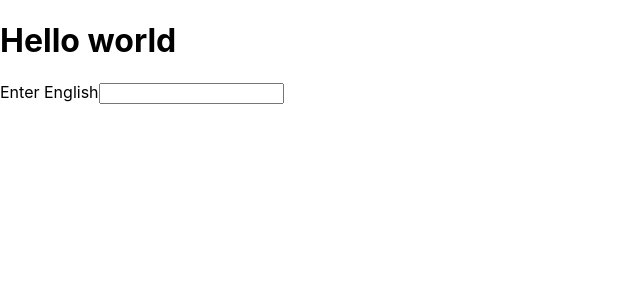
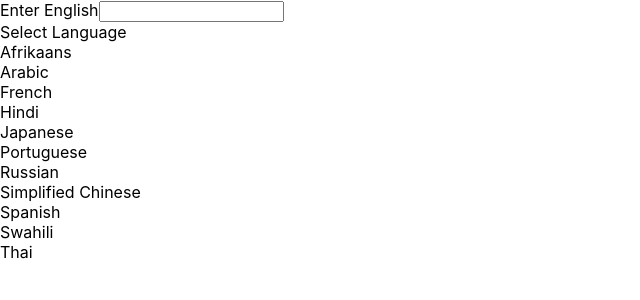
Before and after one commit to zahoorshinwari/translate-app-react, a React (Create React App) app: page / in a window 1280 px wide. Shown: the top 300 px of the page, without its empty margins (0-640 px from the left). Built offline with nearby package versions, Linux system fonts and the light colour scheme.

Commit message:
added languages component

```diff
--- a/src/App.js
+++ b/src/App.js
@@ -1,12 +1,14 @@
 
 import './App.css';
 import Field from './components/Field';
+import Languages from './components/Languages';
 
 function App() {
   return (
     <div >
-    <h1>Hello world</h1>
+
     <Field />
+    <Languages />
     </div>
   );
 }
--- /dev/null
+++ b/src/components/Languages.js
@@ -0,0 +1,40 @@
+import React from 'react'
+
+const LANGUAGES = [
+    { label: "Afrikaans", value: "af" },
+    { label: "Arabic", value: "ar" },
+    { label: "French", value: "fr" },
+    { label: "Hindi", value: "hi" },
+    { label: "Japanese", value: "ja" },
+    { label: "Portuguese", value: "pt" },
+    { label: "Russian", value: "ru" },
+    { label: "Simplified Chinese", value: "zh-CN" },
+    { label: "Spanish", value: "es" },
+    { label: "Swahili", value: "sw" },
+    { label: "Thai", value: "th" }
+  ];
+
+function Languages( {language , onLanguageChange}) {
+  return (
+    <div>
+      <label className="label">Select Language</label>
+      <div className="opts">
+        {LANGUAGES.map(({ label, value }) => {
+          return (
+            <div
+              key={label}
+              className={`opt ${language === value ? "selected" : ""}`}
+              onClick={() => onLanguageChange(value)}
+            >
+              {label}
+            </div>
+          );
+        })}
+      </div>
+    </div>
+  )
+}
+
+
+
+export default Languages
```
